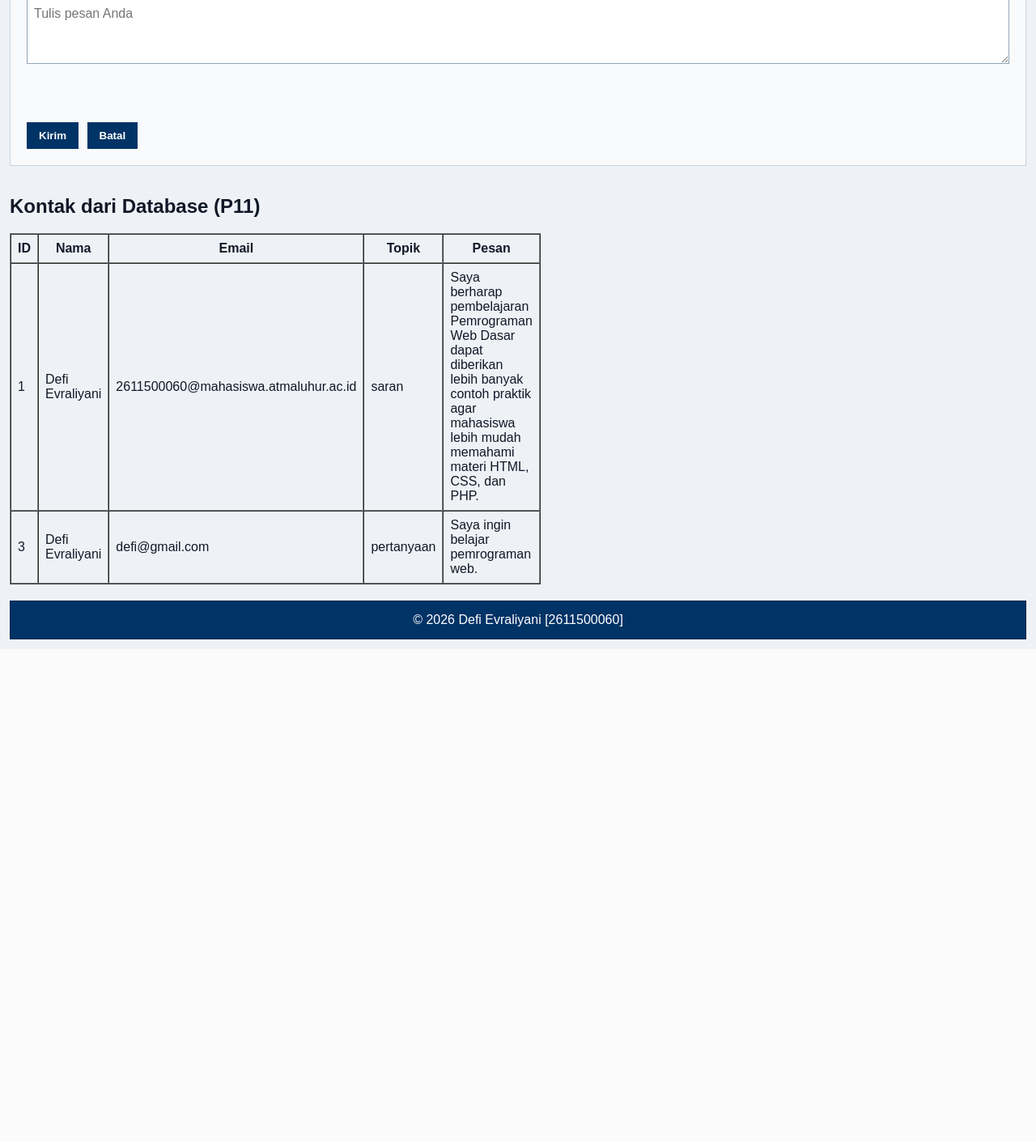
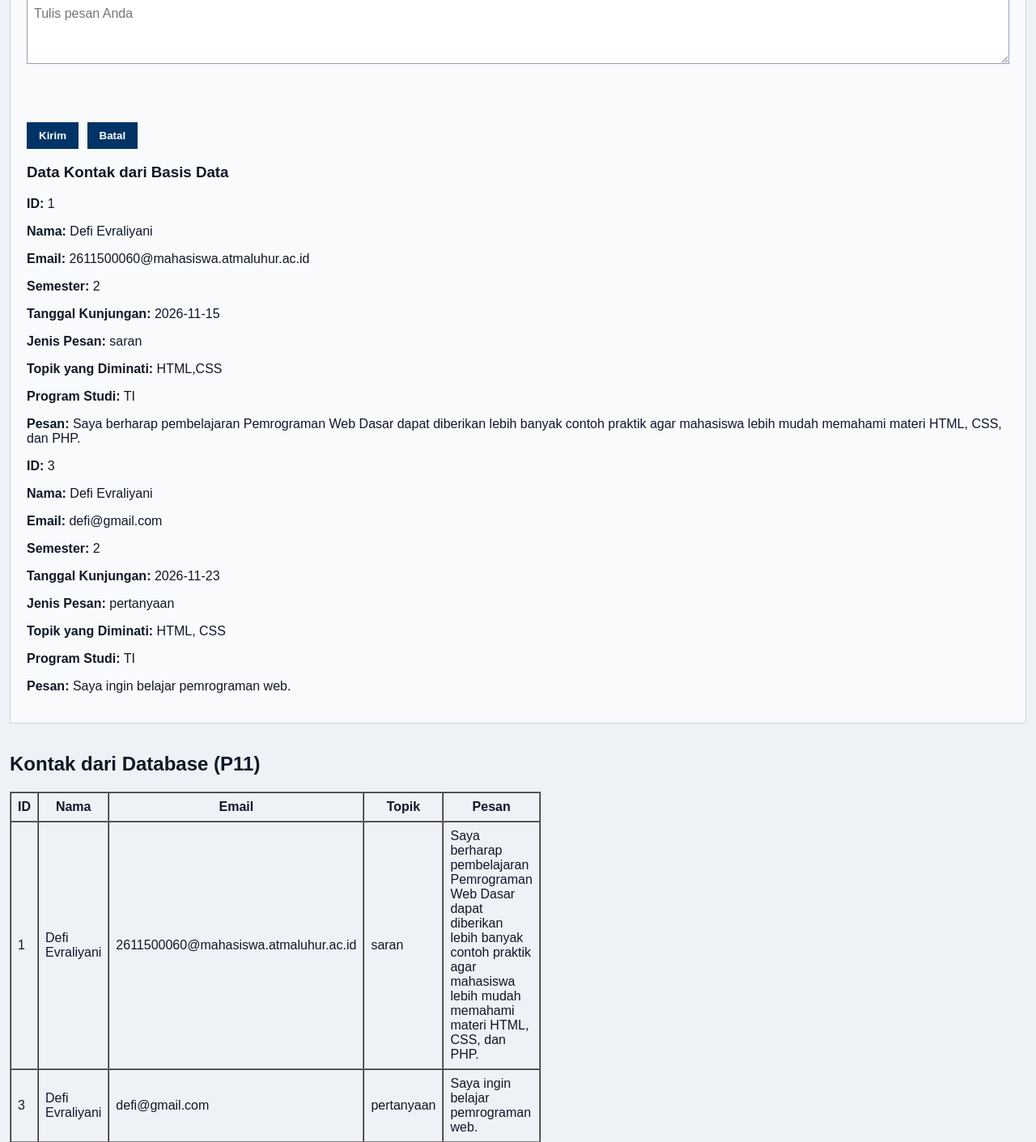
Before and after one commit to 2611500060-bot/2611500060-PWD-TI1J-26270, a PHP site: page / in a window 1280 px wide. Shown: the part 1840-3251 px from the top of the page at 81% size. Before the commit the page ends 2642 px from the top, so only its background shows below. Run offline with PHP 8.4, Linux system fonts and the light colour scheme; data comes from the database, SQL or seed files in the repository.

Commit message:
tampilkan 9 field data kontak di hasil kontak

```diff
--- a/pertemuan-11/index.php
+++ b/pertemuan-11/index.php
@@ -493,10 +493,26 @@ $dataProfil = [
                 <button type="submit">Kirim</button>
                 <button type="reset">Batal</button>
             </form>
+            <article id="hasilKontak" class="submission-result" aria-live="polite">
+  <h3>Data Kontak dari Basis Data</h3>
+  <?php foreach ($dataKontak as $data): ?>
+   <section>
+  <p><strong>ID:</strong> <?= bersihkan($data['id']); ?></p>
+  <p><strong>Nama:</strong> <?= bersihkan($data['nama']); ?></p>
+  <p><strong>Email:</strong> <?= bersihkan($data['email']); ?></p>
+  <p><strong>Semester:</strong> <?= bersihkan($data['semester']); ?></p>
+  <p><strong>Tanggal Kunjungan:</strong> <?= bersihkan($data['tanggal']); ?></p>
+  <p><strong>Jenis Pesan:</strong> <?= bersihkan($data['jenis_pesan']); ?></p>
+  <p><strong>Topik yang Diminati:</strong> <?= bersihkan($data['minat']); ?></p>
+  <p><strong>Program Studi:</strong> <?= bersihkan($data['prodi']); ?></p>
+  <p><strong>Pesan:</strong> <?= nl2br(bersihkan($data['pesan'])); ?></p>
+</section>
+  <?php endforeach; ?>
+</article>
 
             <?php if (!empty($nama)): ?>
                 <article
-                    id="hasilKontak"
+                    id="hasilsubmit"
                     class="submission-result"
                     aria-live="polite">
 
```
